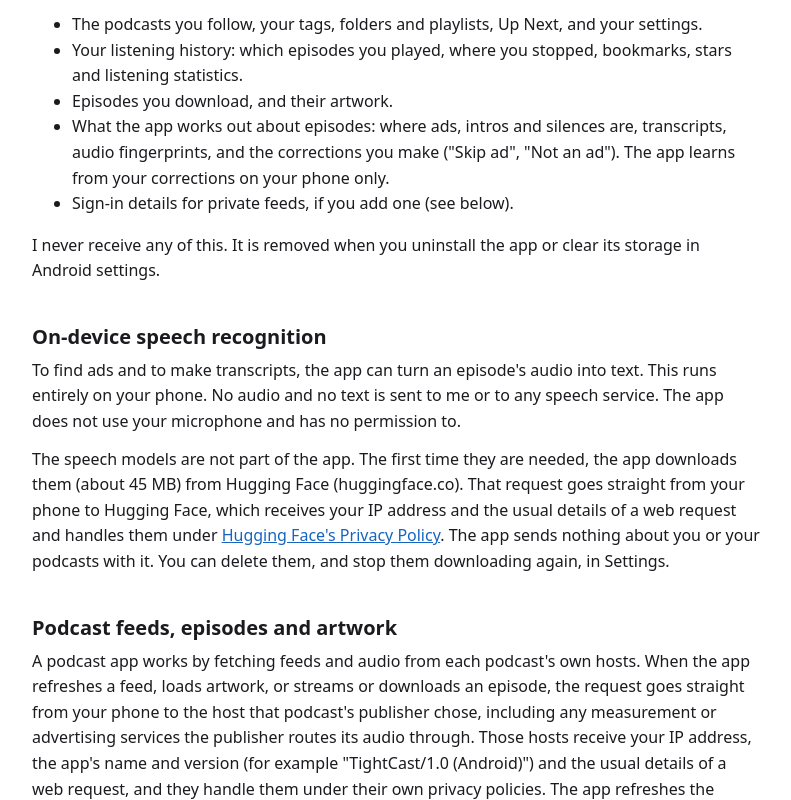
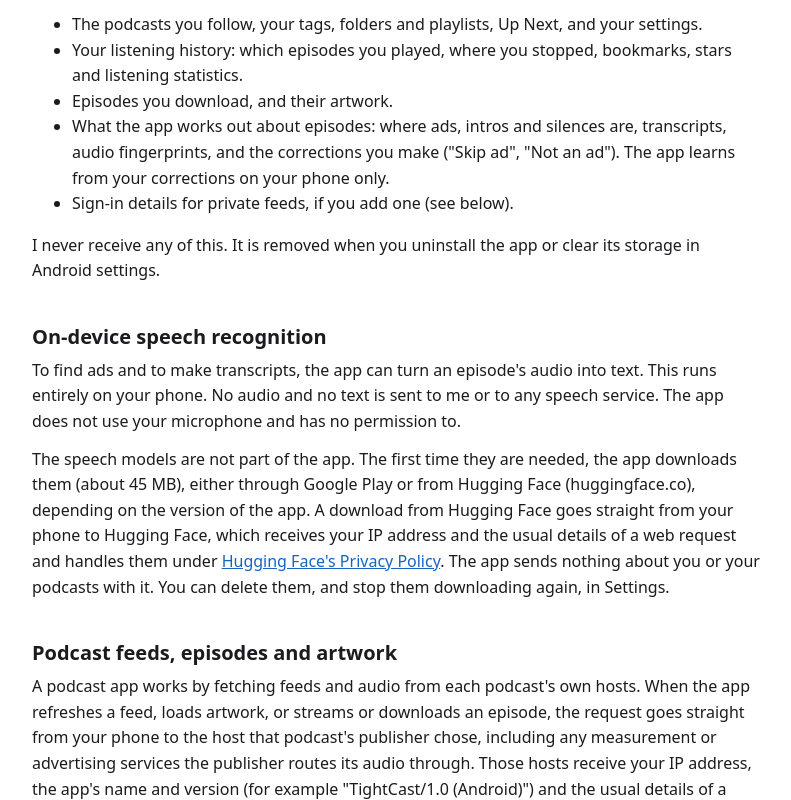
Before and after one commit to frostcall/tightcast, a plain HTML site: page privacy.html in a window 1280 px wide. Shown: the part 391-1191 px from the top of the page, without its empty margins (244-1035 px from the left). Drawn offline with Linux system fonts and the light colour scheme.

Commit message:
Privacy: the speech models may come through Google Play
Co-Authored-By: Claude Fable 5.2 <noreply@anthropic.com>

```diff
--- a/privacy.html
+++ b/privacy.html
@@ -35,7 +35,7 @@
 
 <h2>On-device speech recognition</h2>
 <p>To find ads and to make transcripts, the app can turn an episode's audio into text. This runs entirely on your phone. No audio and no text is sent to me or to any speech service. The app does not use your microphone and has no permission to.</p>
-<p>The speech models are not part of the app. The first time they are needed, the app downloads them (about 45 MB) from Hugging Face (huggingface.co). That request goes straight from your phone to Hugging Face, which receives your IP address and the usual details of a web request and handles them under <a href="https://huggingface.co/privacy">Hugging Face's Privacy Policy</a>. The app sends nothing about you or your podcasts with it. You can delete them, and stop them downloading again, in Settings.</p>
+<p>The speech models are not part of the app. The first time they are needed, the app downloads them (about 45 MB), either through Google Play or from Hugging Face (huggingface.co), depending on the version of the app. A download from Hugging Face goes straight from your phone to Hugging Face, which receives your IP address and the usual details of a web request and handles them under <a href="https://huggingface.co/privacy">Hugging Face's Privacy Policy</a>. The app sends nothing about you or your podcasts with it. You can delete them, and stop them downloading again, in Settings.</p>
 
 <h2>Podcast feeds, episodes and artwork</h2>
 <p>A podcast app works by fetching feeds and audio from each podcast's own hosts. When the app refreshes a feed, loads artwork, or streams or downloads an episode, the request goes straight from your phone to the host that podcast's publisher chose, including any measurement or advertising services the publisher routes its audio through. Those hosts receive your IP address, the app's name and version (for example "TightCast/1.0 (Android)") and the usual details of a web request, and they handle them under their own privacy policies. The app refreshes the podcasts you follow in the background, so these requests also happen when you are not using the app. The app adds no identifier of its own and sends nothing about your other podcasts or your listening.</p>
```
